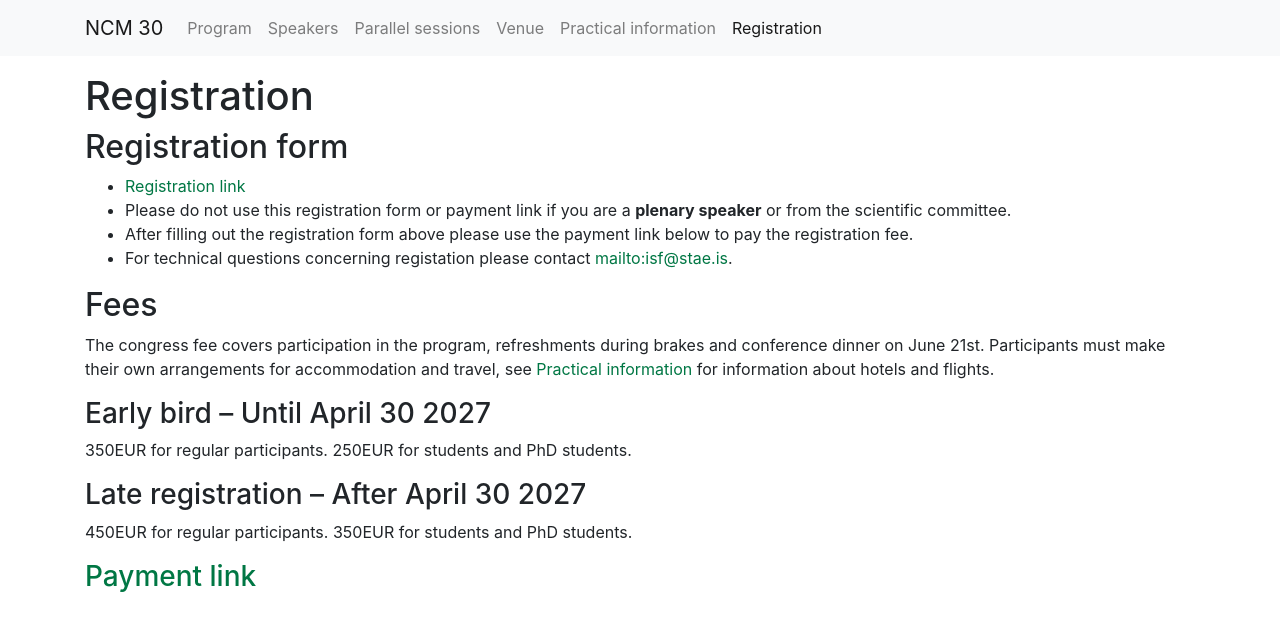
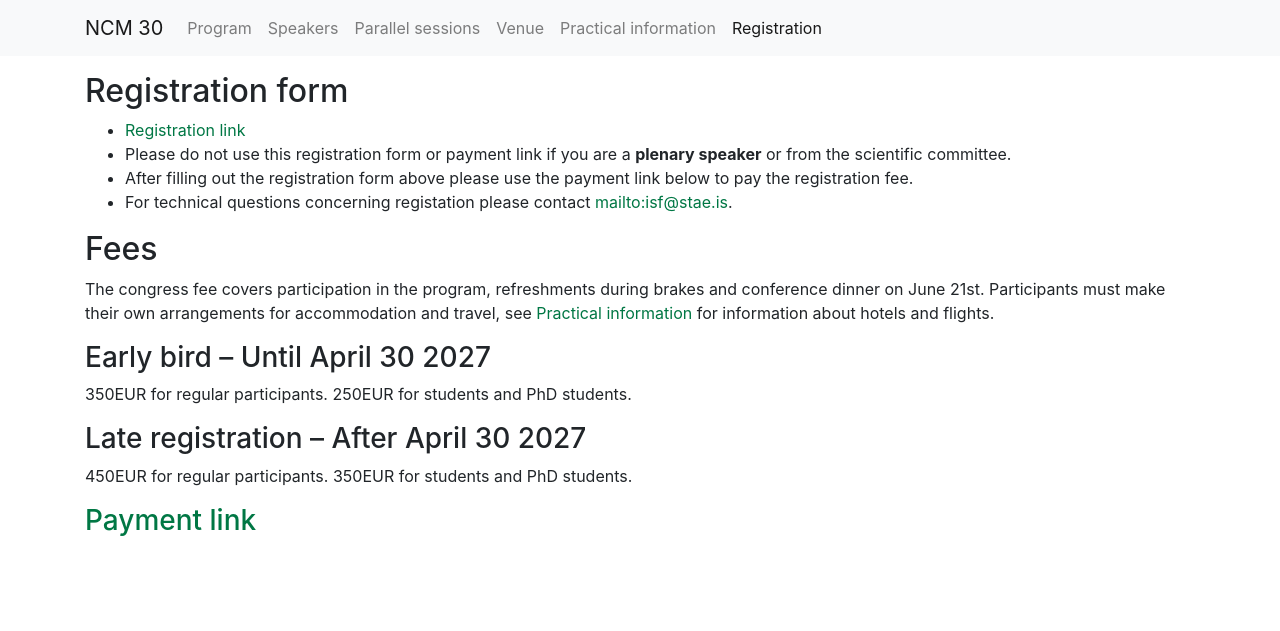
Before and after one commit to IslenskaStaerdfraedafelagid/ncm30-website, a Jekyll site: the page built from registration/index.md, in a window 1280 px wide. Shown: the top 631 px of the page. Built offline with Jekyll 4.4.1, drawn with Linux system fonts in a browser that asks for light colours; our own code applies the rules of GitHub Pages for plain Markdown files.

Commit message:
Update index.md

```diff
--- a/registration/index.md
+++ b/registration/index.md
@@ -1,8 +1,6 @@
 ---
 layout: default
 ---
-
-# Registration
 
 ## Registration form
 
```
